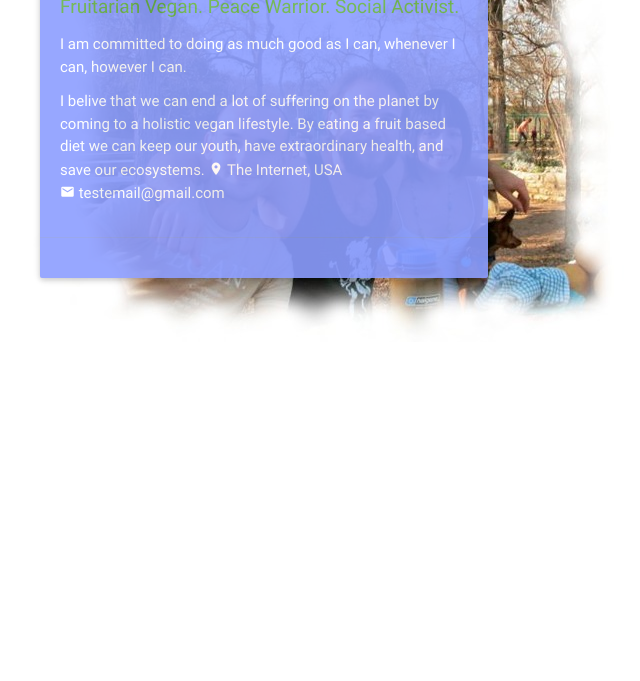
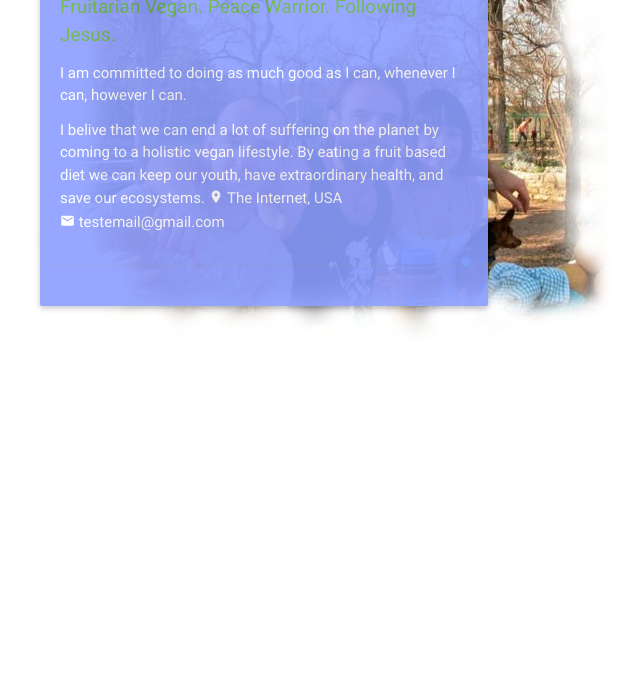
Before and after one commit to veganbrawn/veganbrawn.github.io, a plain HTML site: page index.html in a window 1280 px wide. Shown: the part 119-800 px from the top of the page, without its empty margins (16-656 px from the left). Drawn offline with nearby package versions, Linux system fonts and the light colour scheme.

Commit message:
Update index.html

```diff
--- a/index.html
+++ b/index.html
@@ -14,7 +14,7 @@
     <div class="card indigo accent-1">
       <div class="card-content white-text">
         <p id="name">John Savona</p>
-        <p id="summary">Fruitarian Vegan. Peace Warrior. Social Activist.</p>
+        <p id="summary">Fruitarian Vegan. Peace Warrior. Following Jesus.</p>
         <p>I am committed to doing as much good as I can, whenever I can, however I can.
         </p>
 
```
